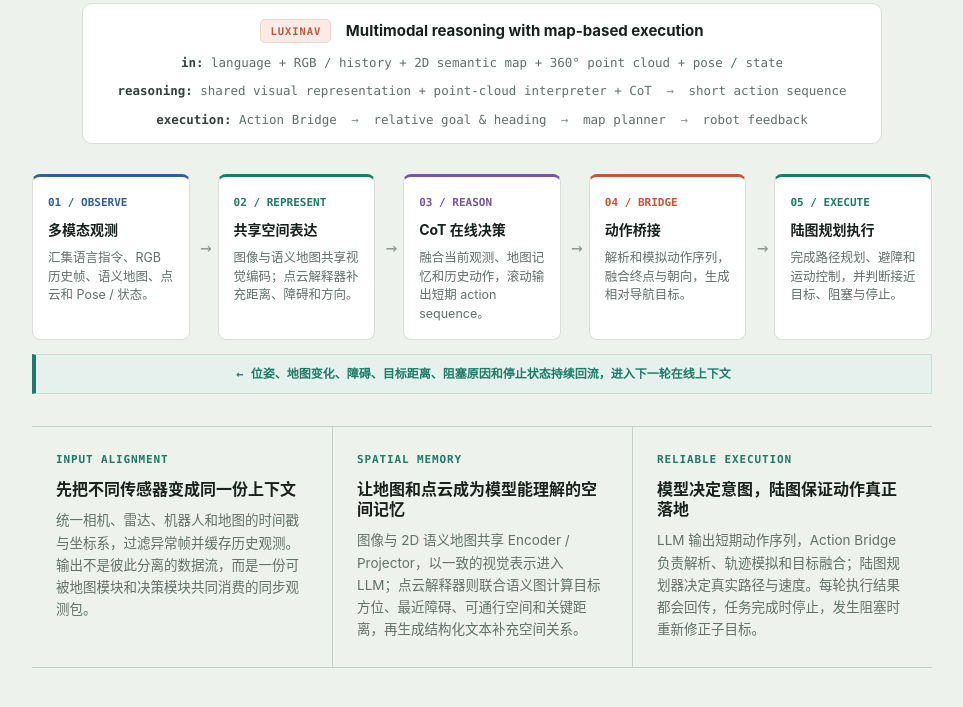
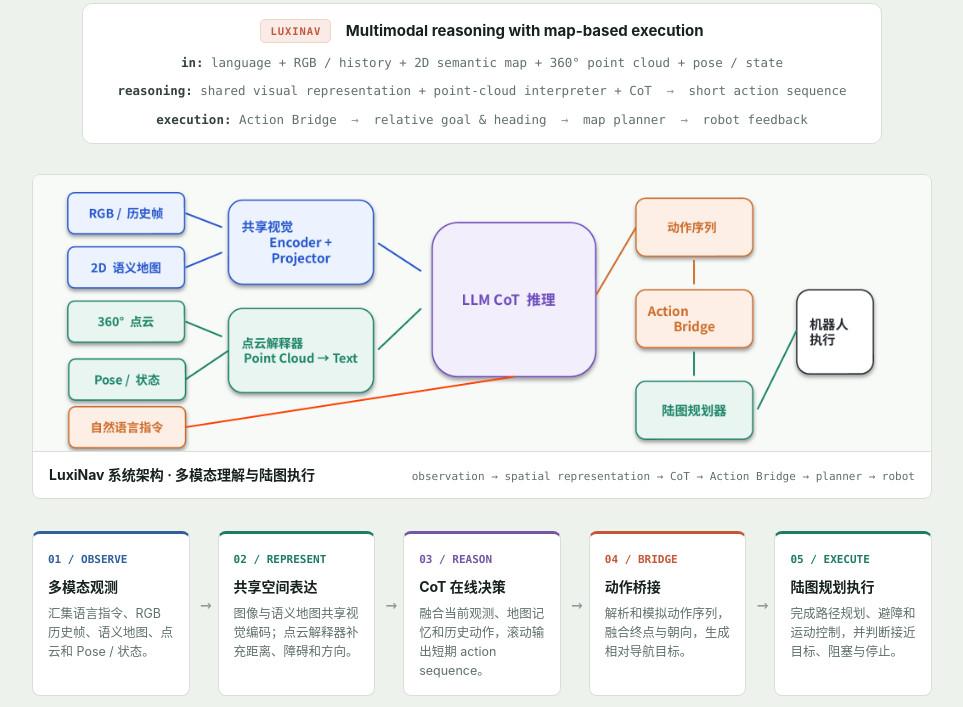
Before and after one commit to TedBrown4118/LuxiNav-Demo, a plain HTML site: page index.html in a window 1280 px wide. Shown: the part 8028-8735 px from the top of the page, without its empty margins (158-1121 px from the left). Drawn offline with Linux system fonts and the light colour scheme.

Commit message:
Add LuxiNav architecture diagram

```diff
--- a/index.html
+++ b/index.html
@@ -789,6 +789,51 @@
         margin: 0 auto;
       }
 
+      .architecture-figure {
+        max-width: 900px;
+        margin: 0 auto 32px;
+        overflow: hidden;
+        border: 1px solid var(--line);
+        border-radius: 8px;
+        background: #fff;
+      }
+
+      .architecture-scroll {
+        display: block;
+        overflow-x: auto;
+        background: #f8faf9;
+      }
+
+      .architecture-scroll img {
+        display: block;
+        width: 100%;
+        height: auto;
+      }
+
+      .architecture-figure figcaption {
+        display: flex;
+        align-items: baseline;
+        justify-content: space-between;
+        gap: 16px;
+        margin: 0;
+        border-top: 1px solid var(--line);
+        padding: 12px 16px;
+        text-align: left;
+      }
+
+      .architecture-figure figcaption .n {
+        color: var(--ink);
+        font-size: 14px;
+        font-weight: 650;
+      }
+
+      .architecture-figure figcaption .e {
+        color: var(--muted);
+        font-family: var(--mono);
+        font-size: 11px;
+        text-align: right;
+      }
+
       .loop-step {
         --tone: var(--accent);
         position: relative;
@@ -982,6 +1027,21 @@
         .tech-detail + .tech-detail {
           border-top: 1px solid var(--line-strong);
           border-left: 0;
+        }
+
+        .architecture-scroll img {
+          width: 760px;
+          max-width: none;
+        }
+
+        .architecture-figure figcaption {
+          align-items: flex-start;
+          flex-direction: column;
+          gap: 4px;
+        }
+
+        .architecture-figure figcaption .e {
+          text-align: left;
         }
 
         .mapping-grid .fig:first-child {
@@ -1295,6 +1355,16 @@
           <div class="cap-io"><b>execution:</b> Action Bridge <span class="arr">→</span> relative goal &amp; heading <span class="arr">→</span> map planner <span class="arr">→</span> robot feedback</div>
         </div>
 
+        <figure class="architecture-figure">
+          <a class="architecture-scroll" href="web-assets/luxinav-system-architecture.png" target="_blank" rel="noopener">
+            <img loading="lazy" src="web-assets/luxinav-system-architecture.png" alt="LuxiNav architecture connecting multimodal observations, shared visual encoding, point-cloud interpretation, LLM reasoning, Action Bridge, map planning, and robot execution">
+          </a>
+          <figcaption>
+            <span class="n">LuxiNav 系统架构 · 多模态理解与陆图执行</span>
+            <span class="e">observation → spatial representation → CoT → Action Bridge → planner → robot</span>
+          </figcaption>
+        </figure>
+
         <div class="tech-loop" aria-label="LuxiNav technical closed loop">
           <div class="loop-step tone-blue">
             <div class="num">01 / OBSERVE</div>
```
Also changed, not shown: web-assets/luxinav-system-architecture.png (added).
